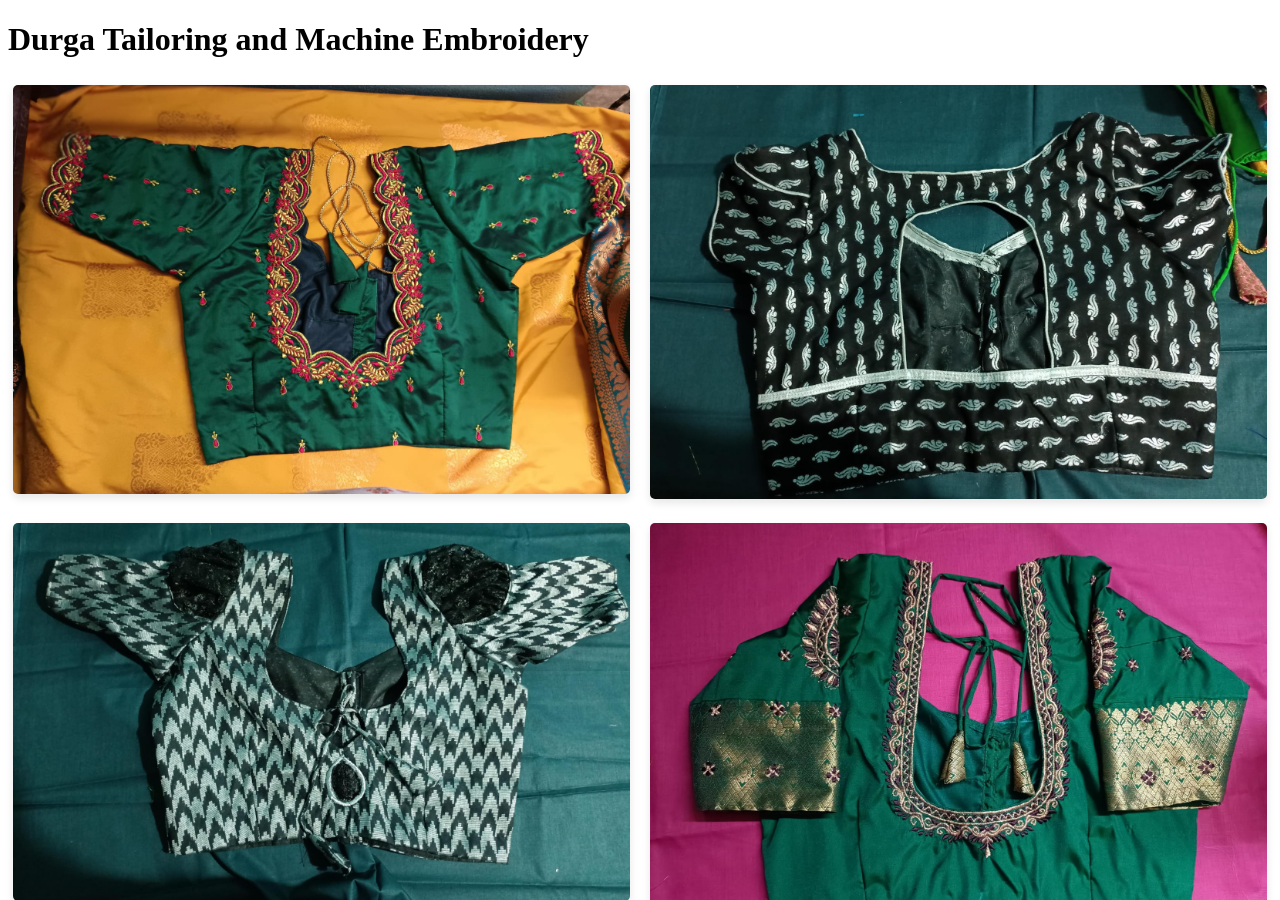
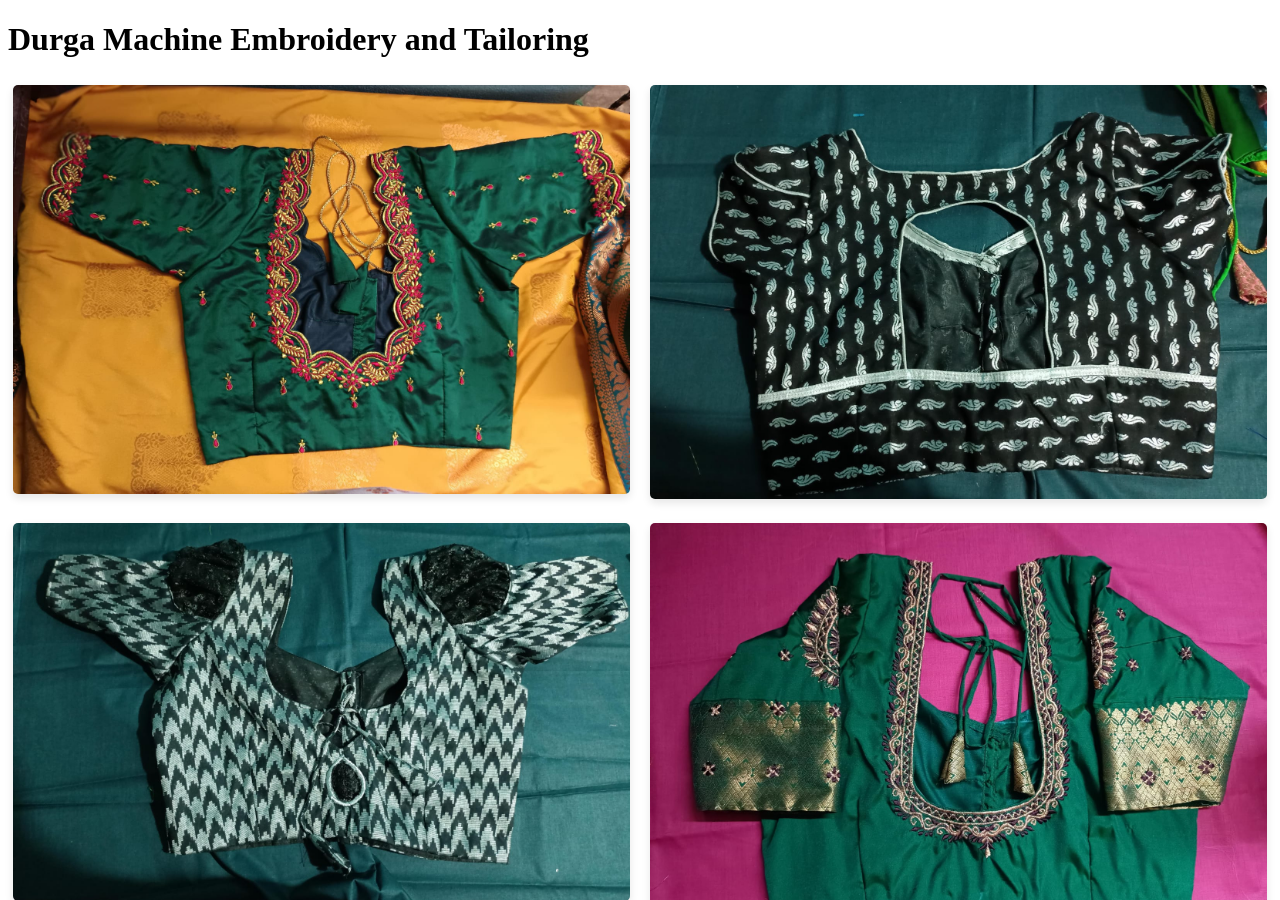
Before and after one commit to harinandana02/durgatailoring.github.io, a Jekyll site: the page built from index.md, in a window 1280 px wide and 900 px high. Built offline with Jekyll 4.4.1, drawn with Linux system fonts in a browser that asks for light colours.

```diff
--- a/_layouts/substitute.html
+++ b/_layouts/substitute.html
@@ -13,7 +13,7 @@
 </head>
 <body>
     <header>
-        <h1>Durga Tailoring and Machine Embroidery</h1>
+        <h1>Durga Machine Embroidery and Tailoring</h1>
     </header>
 
     <main>
```
